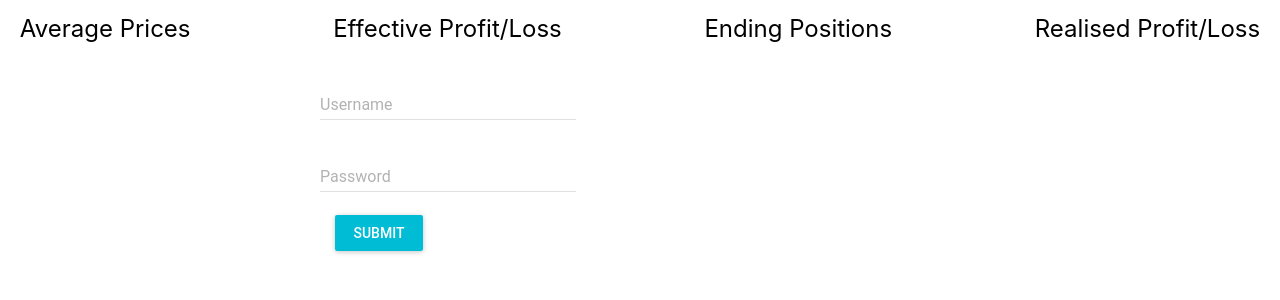
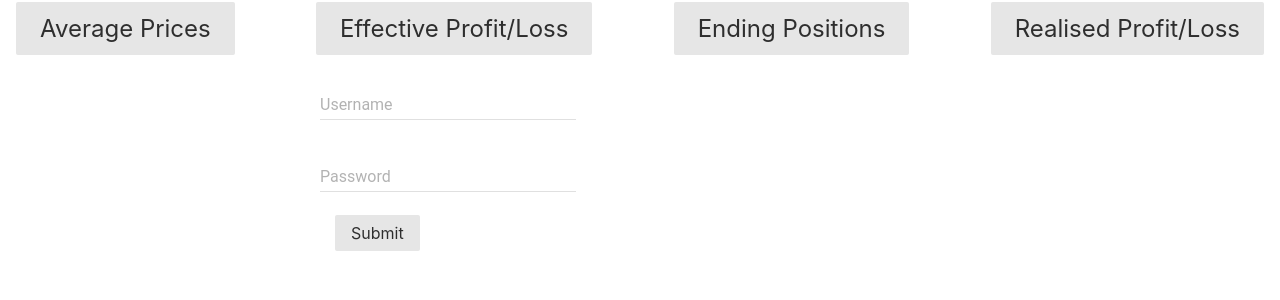
Before and after one commit to GradGradius/CodingChallenge, a React (Create React App) app in the folder registration/: page /login in a window 1280 px wide. Shown: the top 300 px of the page. Built offline with nearby package versions, Linux system fonts and the light colour scheme.

Commit message:
added styles

```diff
--- a/registration/public/index.html
+++ b/registration/public/index.html
@@ -3,6 +3,7 @@
   <head>
     <meta charset="utf-8" />
     <link rel="icon" href="%PUBLIC_URL%/favicon.ico" />
+    <link rel="stylesheet" href="https://unpkg.com/purecss@2.0.3/build/pure-min.css" integrity="sha384-cg6SkqEOCV1NbJoCu11+bm0NvBRc8IYLRGXkmNrqUBfTjmMYwNKPWBTIKyw9mHNJ" crossorigin="anonymous">
     <meta name="viewport" content="width=device-width, initial-scale=1" />
     <meta name="theme-color" content="#000000" />
     <meta
--- a/registration/src/App.js
+++ b/registration/src/App.js
@@ -17,12 +17,14 @@ function App() {
     const [auth,setAuth] = React.useState(false);
 
     return (
-
+      <>
        <AuthApi.Provider value={{auth,setAuth}}>
          <Router>
+         <NavBar/>
            <Routes/>
          </Router>
        </AuthApi.Provider>
+       </>
     );
 
 }
@@ -32,7 +34,6 @@ class Routes extends Component{
   render() {
     return (
       <>
-      <NavBar/>
       <Switch>
           <ProtectedLogin path="/login" component={Login} auth={this.context.auth}/>
           <ProtectedRoute path="/average" component={AveragePrices} auth={this.context.auth}/>
--- a/registration/src/pages/AveragePrices.jsx
+++ b/registration/src/pages/AveragePrices.jsx
@@ -1,6 +1,7 @@
 import React, {useState} from 'react'
 import {exportedUserName} from './Login'
 import axios from 'axios'
+import styles from './tablebox.module.css'
 
 
 const AveragePrices = () => {
@@ -30,7 +31,7 @@ const AveragePrices = () => {
     }
 
     return (
-    <>
+      <div className={styles.tablebox}>
     <label htmlFor="start">Start date:</label>
     <input onChange={handleStartDateChange} type="date" id="start"
        value={startDate}
@@ -40,15 +41,17 @@ const AveragePrices = () => {
     <input onChange={handleEndDateChange} type="date" id="end"
        value={endDate}
        min="2010-01-01" max="2022-08-25"/>
-    <button onClick={handleClick}>See Average Prices</button>
+    <button className="pure-button" onClick={handleClick}>See Average Prices</button>
 
-    <table>
-    <tbody>
+    <table className="pure-table">
+    <thead>
     <tr>
       <th>Instrument</th>
       <th>Type of deal</th>
       <th>Average Price</th>
     </tr>
+    </thead>
+    <tbody>
     {data.map(el => {
       return(
         <tr>
@@ -60,7 +63,7 @@ const AveragePrices = () => {
     })}
     </tbody>
     </table>
-    </>
+    </div>
 
     )
 
--- a/registration/src/pages/EffectiveProfit.jsx
+++ b/registration/src/pages/EffectiveProfit.jsx
@@ -1,6 +1,7 @@
 import React, {useState} from 'react';
 import {exportedUserName} from "./Login";
 import axios from 'axios';
+import styles from './tablebox.module.css'
 
 const EffectiveProfit = () => {
     const [data, setData] = useState('');
@@ -17,16 +18,18 @@ const EffectiveProfit = () => {
   }
 
     return (
-        <>
-        <button onClick={handleClick}>See Effective Profit</button>
-        <table>
-        <tbody>
+        <div className={styles.tablebox}>
+        <button className="pure-button" onClick={handleClick}>See Effective Profit</button>
+        <table className="pure-table">
+        <thead>
         <tr>
             <th>Dealer Name</th>
             <th>Effective Profit/Loss</th>
             <th>Instrument</th>
         </tr>
-        {data.map(el => {
+        </thead>
+        <tbody>
+        {/* {data.map(el => {
             return(
             <tr>
                 <th>{el.dealer_id}</th>
@@ -34,10 +37,10 @@ const EffectiveProfit = () => {
                 <th>{el.dealer_instrument_id}</th>
             </tr>
             )
-        })}
+        })} */}
         </tbody>
         </table>
-        </>
+        </div>
 
     )
 }
--- a/registration/src/pages/EndingPositions.jsx
+++ b/registration/src/pages/EndingPositions.jsx
@@ -1,6 +1,7 @@
 import React, {useState} from 'react';
 import {exportedUserName} from "./Login";
 import axios from 'axios';
+import styles from './tablebox.module.css'
 
 const EndingPositions = () => {
     const [data, setData] = useState('');
@@ -16,16 +17,18 @@ const EndingPositions = () => {
   }
 
     return (
-        <>
-        <button onClick={handleClick}>See Ending Positions</button>
-        <table>
-        <tbody>
+        <div className={styles.tablebox}>
+        <button className="pure-button"onClick={handleClick}>See Ending Positions</button>
+        <table className="pure-table">
+        <thead>
         <tr>
             <th>Dealer Name</th>
             <th>Positions</th>
             <th>Instrument</th>
         </tr>
-        {data.map(el => {
+        </thead>
+        <tbody>
+        {/* {data.map(el => {
             return(
             <tr>
                 <th>{el.dealer_id}</th>
@@ -33,10 +36,10 @@ const EndingPositions = () => {
                 <th>{el.dealer_instrument_id}</th>
             </tr>
             )
-        })}
+        })} */}
         </tbody>
         </table>
-        </>
+        </div>
 
     )
 }
--- a/registration/src/pages/Login.jsx
+++ b/registration/src/pages/Login.jsx
@@ -66,7 +66,7 @@ render() {
               onChange = {(event,newValue) => this.setState({password:newValue})}
             />
             <br/>
-            <RaisedButton label="Submit" primary={true} style={style} onClick={(event) => this.handleClick(event)}/>
+            <button className="pure-button" label="Submit" primary={true} style={style} onClick={(event) => this.handleClick(event)}> Submit </button>
          </div>
 
 
--- a/registration/src/pages/NavBar.jsx
+++ b/registration/src/pages/NavBar.jsx
@@ -5,10 +5,10 @@ import styles from './NavBar.module.css'
 export const NavBar = () => {
     return (
         <div className={styles.navbar}>
-            <Link to='/average' replace className={styles.button}>Average Prices</Link>
-            <Link to='/effectiveprofit' replace className={styles.button}>Effective Profit/Loss</Link>
-            <Link to='/positions' replace className={styles.button}>Ending Positions</Link>
-            <Link to='/realisedprofit' replace className={styles.button}>Realised Profit/Loss</Link>
+            <Link to='/average' replace className="pure-button">Average Prices</Link>
+            <Link to='/effectiveprofit' replace className="pure-button">Effective Profit/Loss</Link>
+            <Link to='/positions' replace className="pure-button">Ending Positions</Link>
+            <Link to='/realisedprofit' replace className="pure-button">Realised Profit/Loss</Link>
         </div>
     )
 }
--- a/registration/src/pages/NavBar.module.css
+++ b/registration/src/pages/NavBar.module.css
@@ -8,7 +8,7 @@
     font-size: 3vh;
     margin: 2vh;
 }
-.button{
+.nbutton{
     margin: 0vw 0.3vw;
 }
 
--- a/registration/src/pages/RealisedProfit.jsx
+++ b/registration/src/pages/RealisedProfit.jsx
@@ -1,6 +1,7 @@
 import React, {useState} from 'react';
 import {exportedUserName} from "./Login"
 import axios from 'axios'
+import styles from './tablebox.module.css'
 
 const RealisedProfit = () => {
     const [data, setData] = useState('');
@@ -16,14 +17,16 @@ const RealisedProfit = () => {
   }
 
     return (
-        <>
-        <button onClick={handleClick}>See Realised Profit</button>
-        <table>
-        <tbody>
+        <div className={styles.tablebox}>
+        <button className="pure-button" onClick={handleClick}>See Realised Profit</button>
+        <table className="pure-table">
+        <thead>
         <tr>
             <th>Dealer</th>
             <th>Realised Profit/Loss</th>
         </tr>
+        </thead>
+        <tbody>
         {data.map(el => {
             return(
             <tr>
@@ -34,7 +37,7 @@ const RealisedProfit = () => {
         })}
         </tbody>
         </table>
-        </>
+        </div>
     )
 }
 
--- /dev/null
+++ b/registration/src/pages/tablebox.module.css
@@ -0,0 +1,6 @@
+.tablebox{
+    display:block;
+    width: 50vw;
+    margin-right: auto;
+    margin-left: auto;
+}
```
